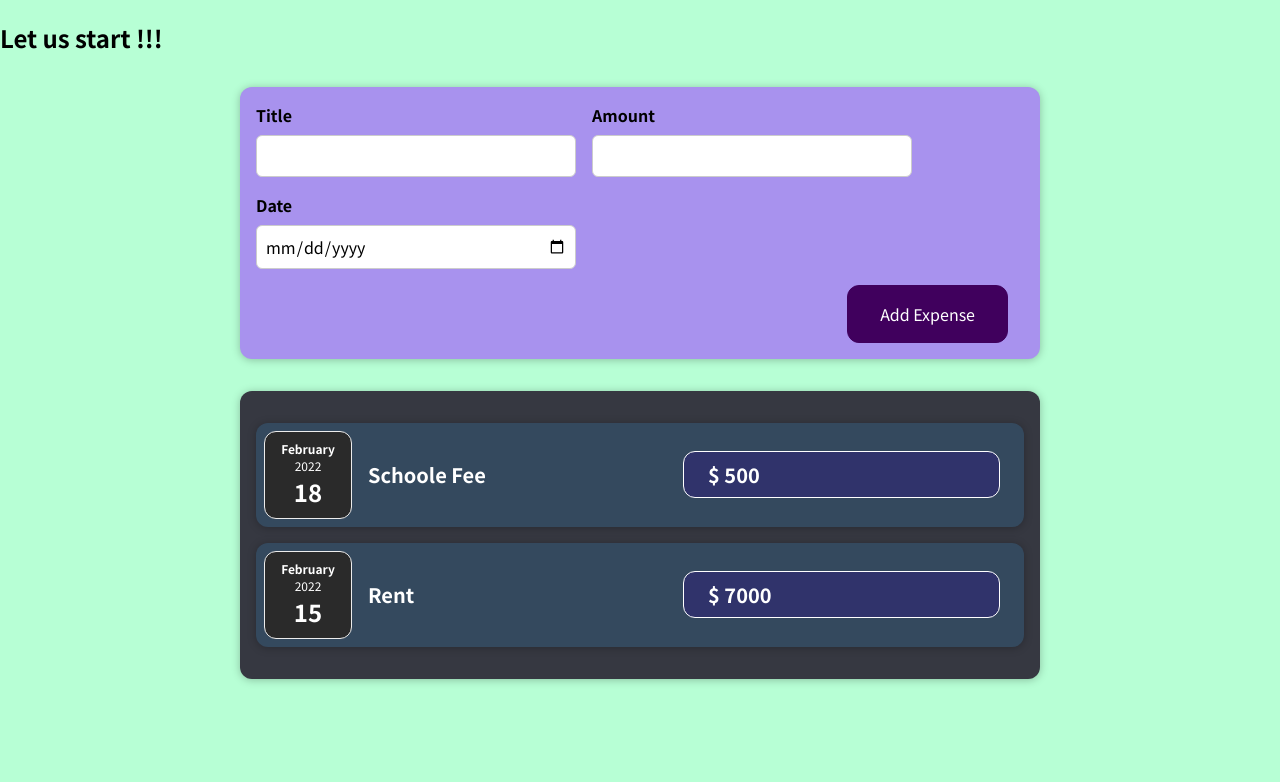
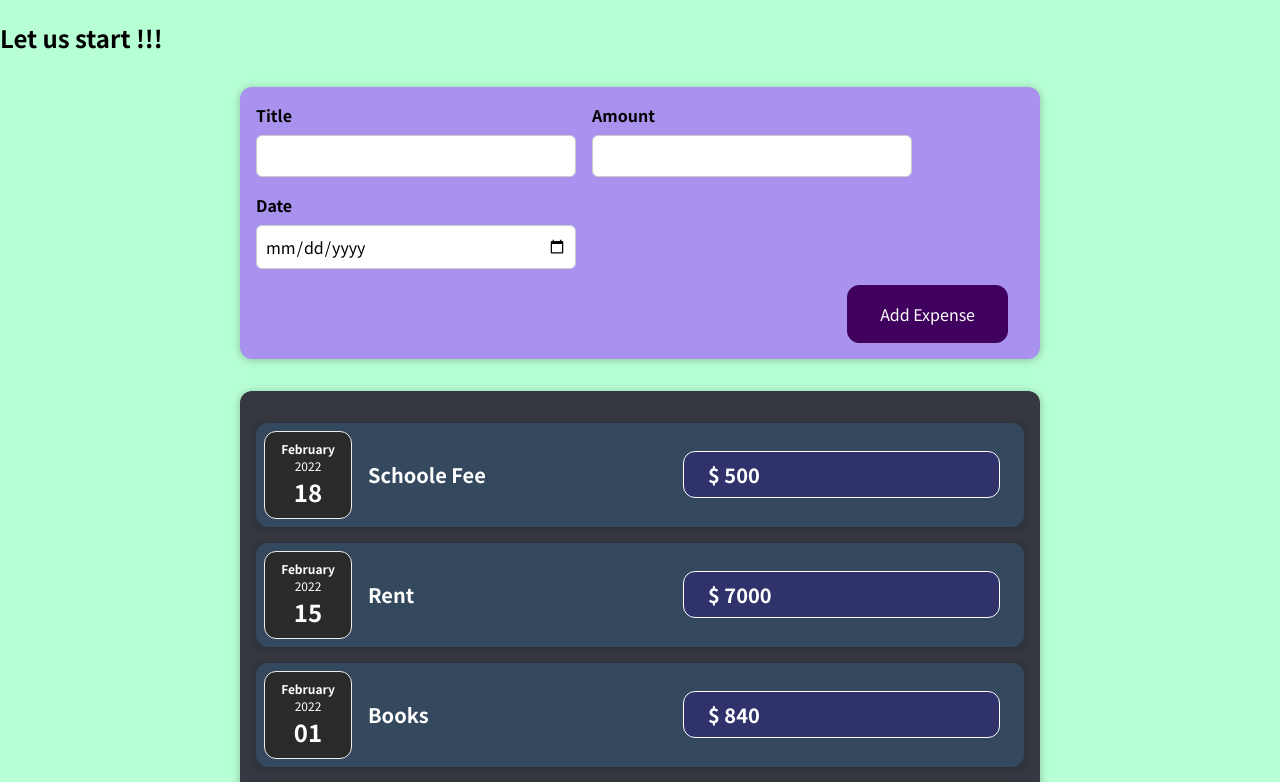
Before and after one commit to simplyatul/react-app, a React (Create React App) app: page / in a window 1280 px wide. Shown: the top 782 px of the page. Built offline with nearby package versions, Linux system fonts and the light colour scheme.

Commit message:
redering list dynamically

```diff
--- a/src/App.js
+++ b/src/App.js
@@ -1,9 +1,8 @@
 import Expenses from "./components/Expenses/Expenses";
-import React from "react";
+import React, { useState } from "react";
 import NewExpense from "./components/NewExpense/NewExpense";
 
-const App = () => {
-  let expenses = [
+const DUMMY_DATA = [
   {
     id: "e1",
     title: "Schoole Fee",
@@ -29,20 +28,13 @@ const App = () => {
     date: new Date(2022, 1, 18),
   },
 ];
+
+const App = () => {
   let h2Hdr = "Let us start !!!";
-
-  // console.log("static expenses: " + expenses);
-  // fetch("https://retoolapi.dev/BzV4YN/data")
-  //   .then((response) => {
-  //     return response.json();
-  //   })
-  //   .then((data) => {
-  //     console.log(data);
-  //     expenses = data;
-  //     console.log("fetched expenses: " + expenses);
-  //   });
-
+  const [expenses, setExpenses] = useState(DUMMY_DATA);
   const newExpenseDataHandler = (enteredExpenseData) => {
+    const updatedExpense = [enteredExpenseData, ...expenses];
+    setExpenses(updatedExpense);
     console.log(enteredExpenseData);
   };
 
--- a/src/components/Expenses/Expenses.js
+++ b/src/components/Expenses/Expenses.js
@@ -1,22 +1,14 @@
 import "./Expenses.css";
 import ExpenseItem from "./ExpenseItem";
 import Card from "../UI/Card";
-import React from "react";
+import React, { useState } from "react";
 
 const Expenses = (props) => {
   return (
     <Card className="expenses">
-      <ExpenseItem
-        date={props.item[0].date}
-        title={props.item[0].title}
-        amount={props.item[0].amount}
-      />
-
-      <ExpenseItem
-        date={props.item[1].date}
-        title={props.item[1].title}
-        amount={props.item[1].amount}
-      />
+      {props.item.map((e) => (
+        <ExpenseItem date={e.date} title={e.title} amount={e.amount} />
+      ))}
     </Card>
   );
 };
```
Lines whose indentation alone changed are shown as unchanged.
